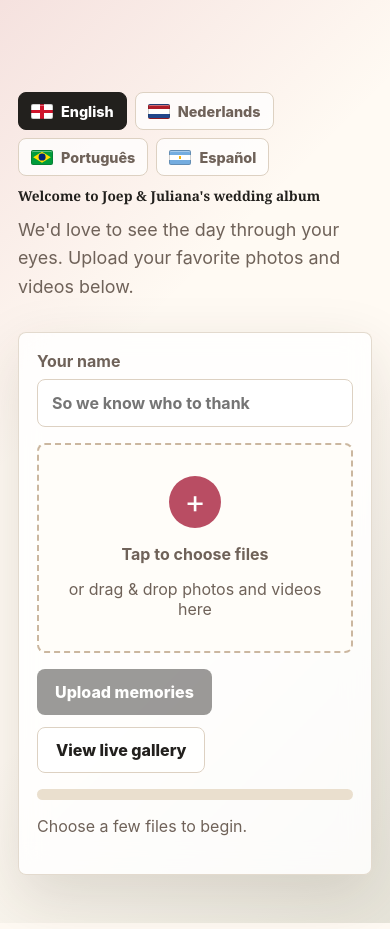
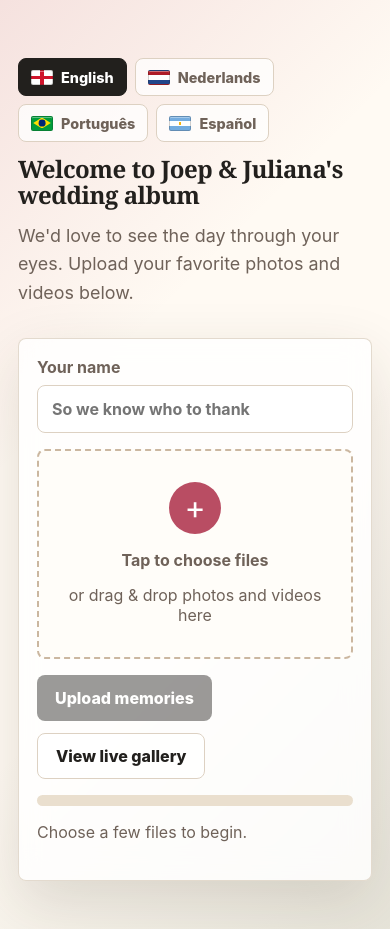
Before and after one commit to jmmsmulders/WeddingPhotos, a website: page public/index.html in a window 390 px wide. Drawn offline with Linux system fonts and the light colour scheme.

Commit message:
Adjust responsive homepage title

```diff
--- a/public/styles.css
+++ b/public/styles.css
@@ -137,10 +137,10 @@
   min-width: 0;
   max-width: none;
   font-family: Georgia, "Times New Roman", serif;
-  font-size: clamp(0.78rem, 3.5vw, 1.75rem);
-  line-height: 0.85;
-  letter-spacing: 0;
-  white-space: nowrap;
+  font-size: clamp(1.5rem, 5.5vw, 2.25rem);
+  line-height: 1.08;
+  letter-spacing: -0.02em;
+  overflow-wrap: anywhere;
 }
 
 .lede {
@@ -150,6 +150,7 @@
   color: var(--muted);
   font-size: 1.12rem;
   line-height: 1.6;
+  overflow-wrap: anywhere;
 }
 
 .uploader,
```
